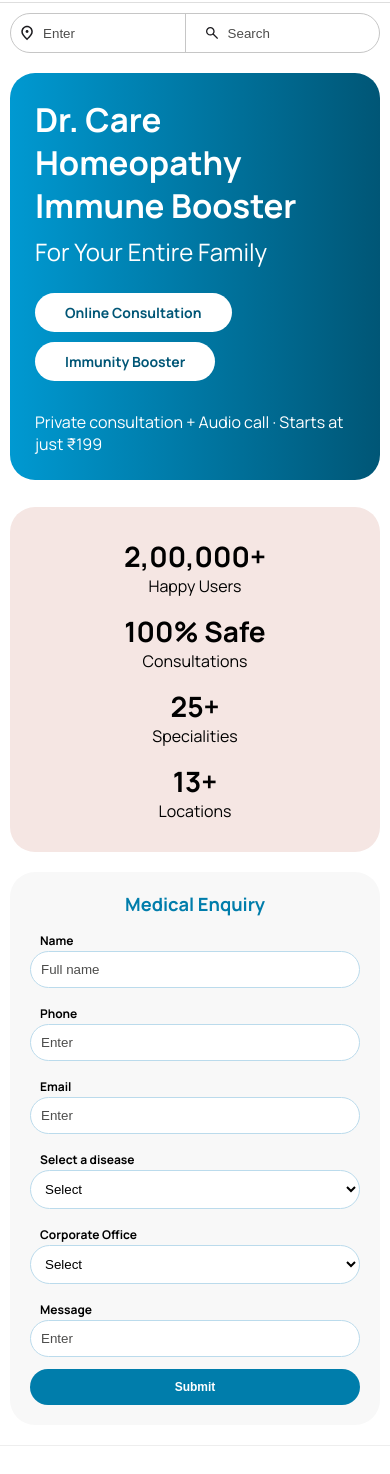
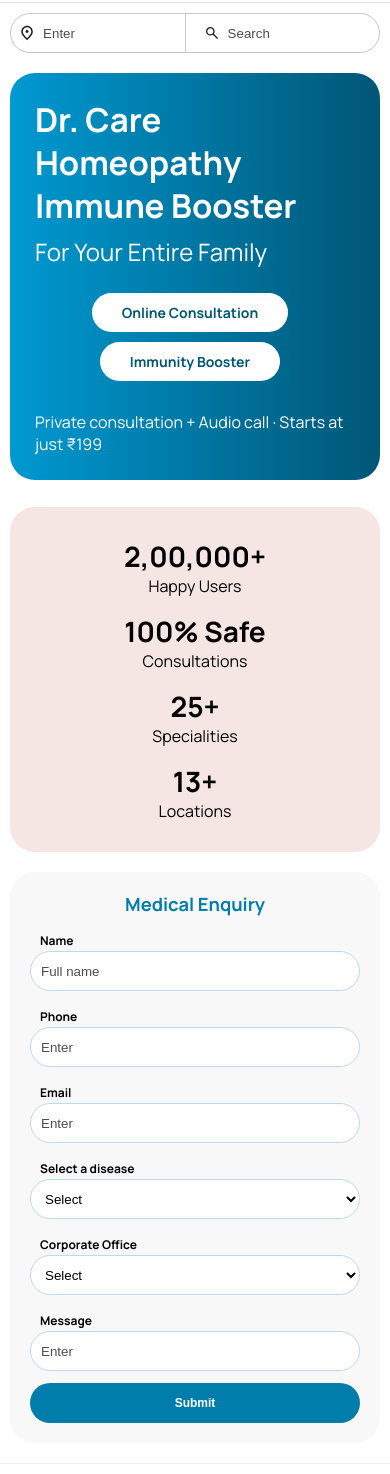
Before and after one commit to getuidev/dr-care, a plain HTML site: page index.html in a window 390 px wide. Shown: the part 72-1546 px from the top of the page. Drawn offline with Linux system fonts and the light colour scheme.

Commit message:
css fixes

```diff
--- a/css/main.css
+++ b/css/main.css
@@ -33,8 +33,8 @@ ol,ul{list-style-type:none}
 .enquiryForm h2{font-weight:700;font-size:18.2987px;line-height:25px;text-align:center;color:#007dab;margin-bottom:10px}
 .enquiryForm .form-group{margin-bottom:12px}
 .enquiryForm .form-group label{font-weight:700;font-size:12px;line-height:16px;color:#000;padding-left:10px}
-.enquiryForm .form-group input,.enquiryForm .form-group select,.enquiryForm .form-group textarea{background:#fff;border:1px solid #bbdbec;border-radius:26px;padding:10px;width:100%}
-.enquiryForm input[type=submit]{background:#007dab;border-radius:30px;font-weight:700;font-size:12px;line-height:16px;color:#fff;width:100%;border:0;padding:10px}
+.enquiryForm .form-group input,.enquiryForm .form-group select,.enquiryForm .form-group textarea{background:#fff;border:1px solid #bbdbec;border-radius:26px;padding:10px;width:100%;height:40px;}
+.enquiryForm input[type=submit]{background:#007dab;border-radius:30px;font-weight:700;font-size:12px;line-height:16px;color:#fff;width:100%;border:0;padding:0 10px;height:40px;}
 .locationFilter{background:#fff;border:1px solid #c6c6c6;border-radius:30px;display:inline-block;margin-bottom:20px}
 .locationFilter form{display:flex;justify-content:flex-start}
 .locationFilter .form-group{display:flex;justify-content:flex-start;align-items:center;border-right:1px solid #c6c6c6;margin:0 10px;padding:10px 0}
@@ -152,7 +152,7 @@ ol,ul{list-style-type:none}
     .consultation_wrapper .doctor_img{display: none;}
     .consultation_wrapper .widget_wrapper .widget_info{width: 100%;}
     .consultation_wrapper .widget_wrapper{padding:25px}
-    .consultation_links{display: flex;flex-wrap: wrap;}
+    .consultation_links{display: flex;flex-wrap: wrap;justify-content: center;}
     .consultation_wrapper .consultation_links a{margin-bottom:10px;}
     .consultation_wrapper .offer p{margin-top:20px;}
     .consultation_wrapper .achievement_wrapper{padding:30px;flex-wrap: wrap;}
--- a/index.html
+++ b/index.html
@@ -122,7 +122,7 @@
                                 <svg class="search_ic">
                                     <use href="#search"></use>
                                 </svg>
-                                <input type="search" id="search" name="search" placeholder="Search">
+                                <input type="text" id="search" name="search" placeholder="Search">
                             </div>
                         </form>
                     </div>
```
Also changed, not shown: 1 other file.
